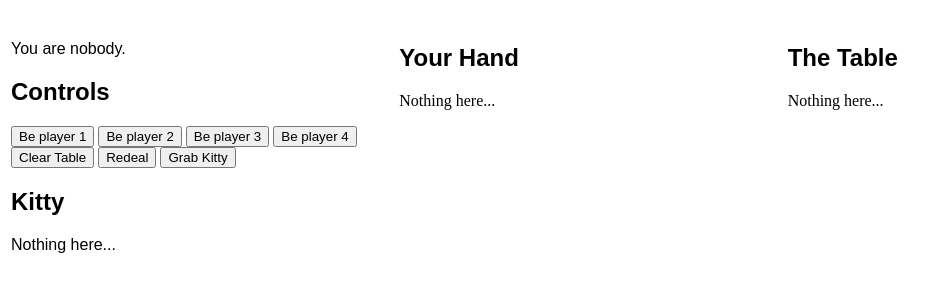
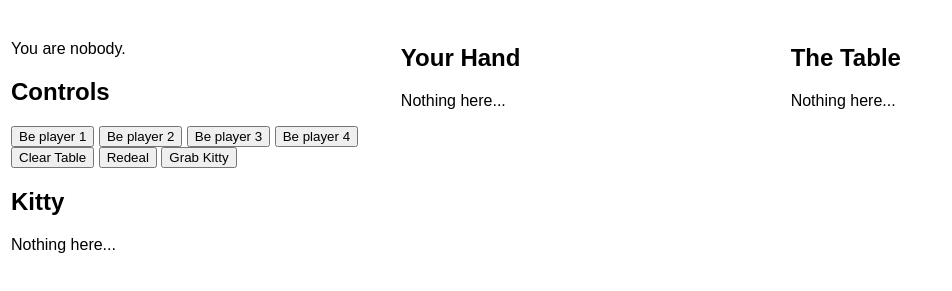
Before and after one commit to DXsmiley/aioc420, a plain HTML site: page static/game.html in a window 1280 px wide. Shown: the part 59-350 px from the top of the page, without its empty margins (0-952 px from the left). Drawn offline with nearby package versions, Linux system fonts and the light colour scheme; no server answers.

Commit message:
Tables now have sans-serif font

```diff
--- a/static/style.css
+++ b/static/style.css
@@ -1,4 +1,4 @@
-h1, h2, h3, h4, h5, h6, p, a, button {
+h1, h2, h3, h4, h5, h6, p, a, button, td {
 	font-family: "Ariel", sans-serif;
 }
 
```
